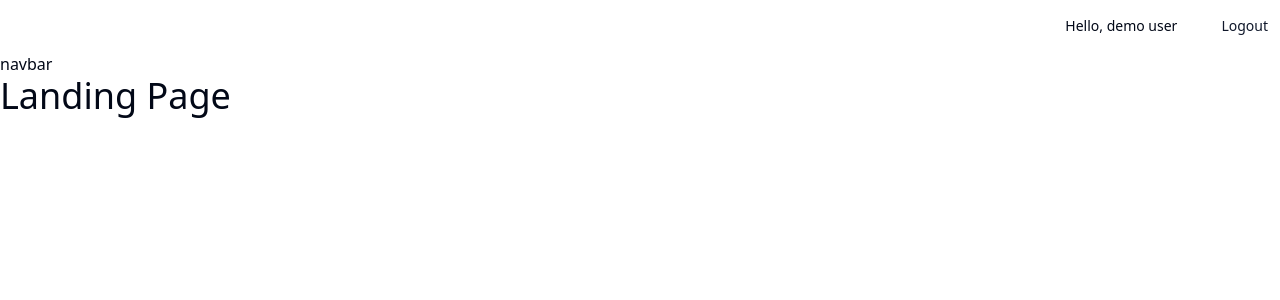
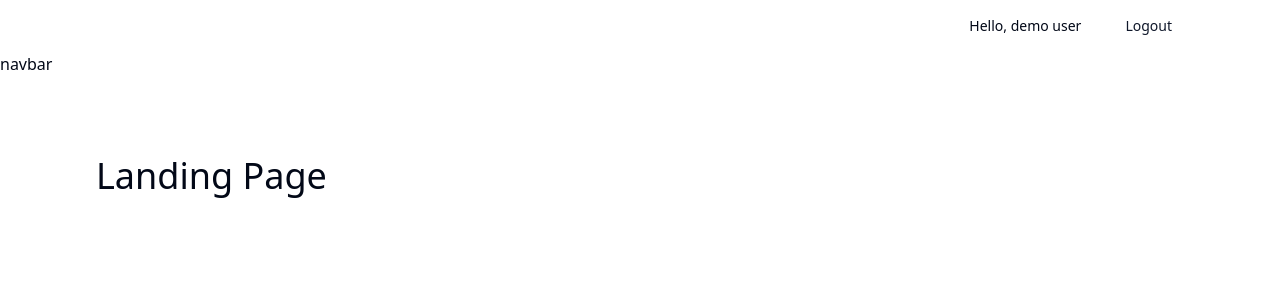
Before and after one commit to Ali-LUT/comfy-store, a React (Vite) app: page / in a window 1280 px wide. Shown: the top 300 px of the page. Built offline with nearby package versions, Linux system fonts and the light colour scheme.

Commit message:
Added align-element custom class

```diff
--- a/src/index.css
+++ b/src/index.css
@@ -27,7 +27,7 @@
     --chart-3: 197 37% 24%;
     --chart-4: 43 74% 66%;
     --chart-5: 27 87% 67%;
-    --radius: 0.5rem
+    --radius: 0.5rem;
   }
   .dark {
     --background: 222.2 84% 4.9%;
@@ -53,7 +53,13 @@
     --chart-2: 160 60% 45%;
     --chart-3: 30 80% 55%;
     --chart-4: 280 65% 60%;
-    --chart-5: 340 75% 55%
+    --chart-5: 340 75% 55%;
+  }
+}
+
+@layer components {
+  .align-element {
+    @apply mx-auto max-w-6xl px-8;
   }
 }
 @layer base {
--- a/src/pages/HomeLayout.tsx
+++ b/src/pages/HomeLayout.tsx
@@ -6,7 +6,9 @@
     <>
       <Header />
       <nav>navbar</nav>
-      <Outlet />
+      <div className="align-element py-20">
+        <Outlet />
+      </div>
     </>
   );
 };
```
